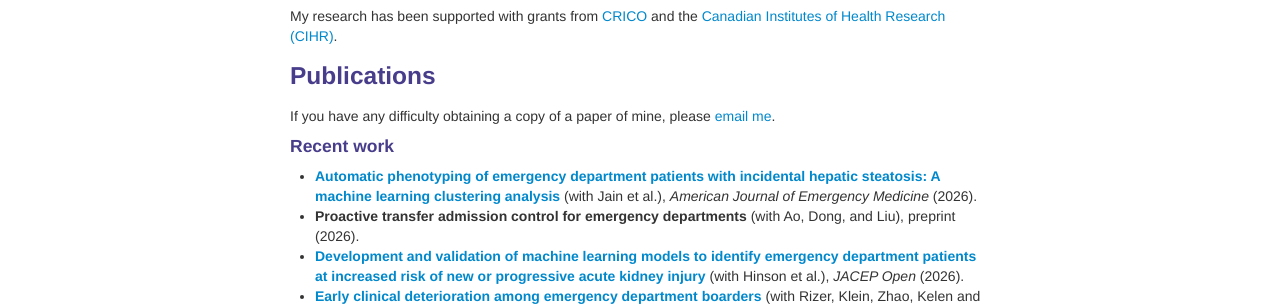
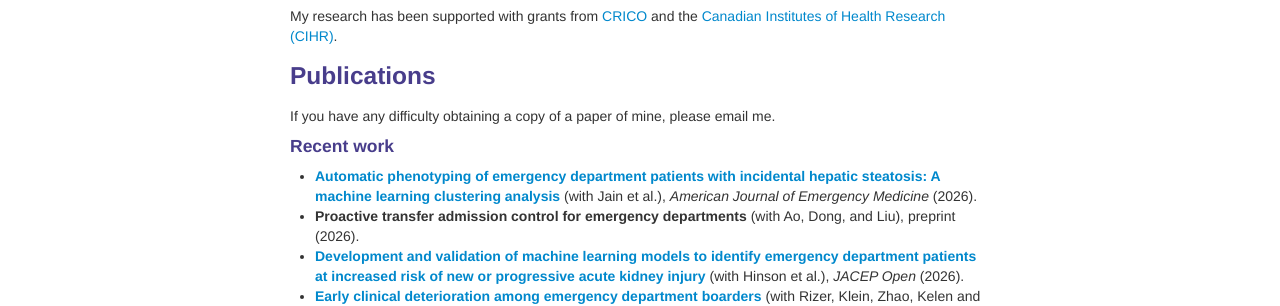
Before and after one commit to martincopenhaver/martincopenhaver.github.io, a Jekyll site: the page built from research.md, in a window 1280 px wide and 900 px high. Shown: the part 146-452 px from the top of the window. Built offline with Jekyll 4.4.1, drawn with Linux system fonts in a browser that asks for light colours; part of the change alters nothing that is shown.

```diff
--- a/research.md
+++ b/research.md
@@ -10,7 +10,7 @@ description: Martin S. Copenhaver's research
 
 My research has been supported with grants from [CRICO](https://www.rmf.harvard.edu/What-We-Offer/Overview) and the [Canadian Institutes of Health Research (CIHR)](https://cihr-irsc.gc.ca/e/193.html).
 ### Publications
-If you have any difficulty obtaining a copy of a paper of mine, please <a href="mailto:last name at jhmi.edu">email me</a>.
+If you have any difficulty obtaining a copy of a paper of mine, please email me.
 
 #### Recent work
 * [**Automatic phenotyping of emergency department patients with incidental hepatic steatosis: A machine learning clustering analysis**](https://www.sciencedirect.com/science/article/abs/pii/S0735675726002561) (with Jain et al.), _American Journal of Emergency Medicine_ (2026).
```
